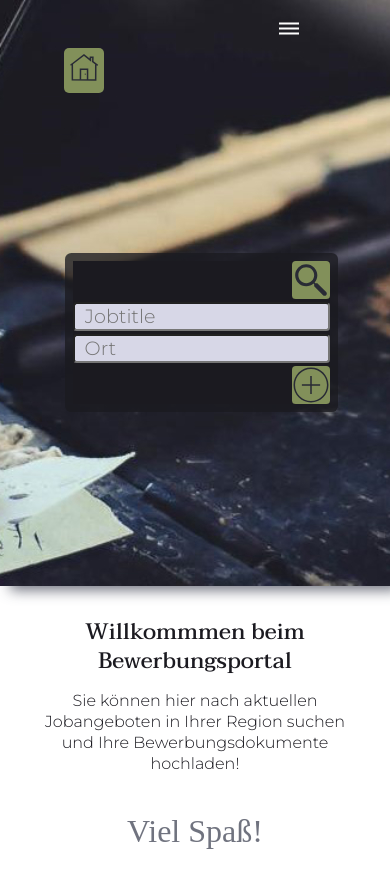
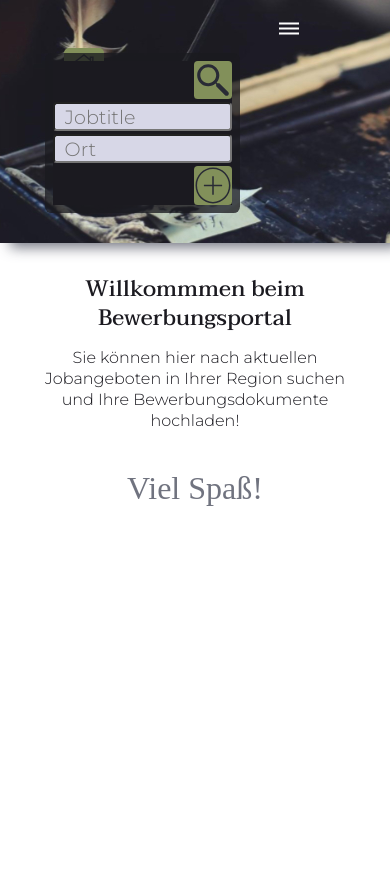
Before and after one commit to sevilcankiz/bewerbungsportal_frontend, a React (Create React App) app: page / in a window 390 px wide. Shown: the top 888 px of the page. After the commit the page ends 844 px from the top, so only its background shows below. Built offline with nearby package versions, Linux system fonts and the light colour scheme; a web font is replaced by a local one.

Commit message:
SearchBar Styling

```diff
--- a/src/Styles/header.css
+++ b/src/Styles/header.css
@@ -82,6 +82,11 @@
 }
 
 @media screen and (max-width: 1110px) {
+    .header {
+        height: 324px;
+        background-image: url(../img/hero2.jpg);
+    }
+
     .menu-button {
         display: inline-block;
 
@@ -118,6 +123,18 @@
         border-bottom-left-radius: 5px;
         border-bottom-right-radius: 5px;
     }
+}
 
+@media screen and (max-width: 850px) {
+    .header {
+        height: 250px;
+        background-image: url(../img/hero3.jpg);
+    }
+}
 
+@media screen and (max-width: 450px) {
+    .header {
+        height: 243px;
+        background-image: url(../img/hero4.jpg);
+    }
 }
--- a/src/Styles/searchBar.css
+++ b/src/Styles/searchBar.css
@@ -4,10 +4,10 @@
     padding: 0.5em;
     position: absolute;
     top: 3.3em;
-    right: calc(100vw / 2.5);
+    right: calc(100vw / 2.6);
     background-color: #1b1a20c5;
     color: var(--gelb);
-    max-width: calc(100 / 2);
+    max-width: calc(100% / 2);
     /* margin-top: 200px; */
 
     /* box-shadow: 0.5em 0.8em 2em var(--dunkel-blau); */
@@ -37,8 +37,8 @@
 
 /* Plus-Button */
 .searchbar>button{
-    height: 38px;
-    width: 38px;
+    height: 2em;
+    width: 2em;
     border: none;
     border-radius: 0.2em;
     background-color: var(--gruen);
@@ -66,6 +66,8 @@
 }
 
 .fieldsets{
+    padding-left: 0.5em;
+    padding-bottom: 0.2em;
     border-radius: 1em;
     border-color: var(--gelb);
 }
@@ -74,10 +76,25 @@
     font-size: smaller;
 }
 
+.fieldsets>div>input[type="checkbox"]{
+    margin-left: 0.8em;
+}
+
+/* @media screen and (max-width: 1400px){
+    #search-form{
+        max-width: calc(100% / 3);
+    }
+
+    .searchbar{
+        min-width: 100%;
+    }
+} */
+
+
 
 @media screen and (max-width: 1100px){
     #search-form{
-        left: calc(100vw / 4);
+        left: auto;
     }
     .searchbar{
         display: flex;
@@ -97,21 +114,3 @@
     }
 
   }
-
-  @media screen and (max-width: 800px){
-    #search-form{
-        left: calc(100vw / 6);
-        min-width: 70vw;
-    }
-
-    .searchbar{
-      flex-direction: column;
-      align-items: stretch;
-      min-width: 100%;
-
-    }
-
-    #search-form{
-        margin-top: 200px;
-    }
-}
```
